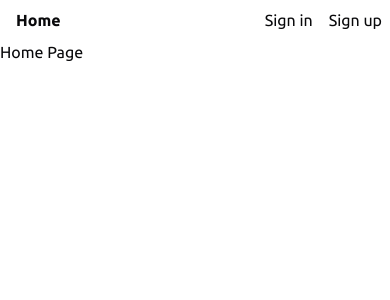
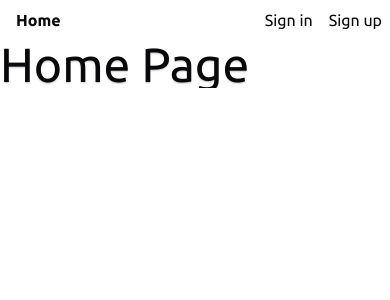
Before and after one commit to chuva-io/chuva-io.github.io, a React (Vite) app: page / in a window 390 px wide. Shown: the top 300 px of the page. Built offline with nearby package versions, Linux system fonts and the light colour scheme; no server answers.

Commit message:
Add CSS defaults

```diff
--- a/src/styles.css
+++ b/src/styles.css
@@ -4,11 +4,27 @@
 @plugin "tailwindcss-animate";
 @config "../tailwind.config.js";
 
+/* Hide scrollbar */
+::-webkit-scrollbar {
+  display: none;
+}
+
+html {
+  width: 100vw;
+  max-width: 100vw;
+  overflow-x: hidden;
+}
+
 body {
   @apply m-0;
   @apply font-sans;
   -webkit-font-smoothing: antialiased;
   -moz-osx-font-smoothing: grayscale;
+  width: 100vw;
+  max-width: 100vw;
+  overflow-x: hidden;
+  -ms-overflow-style: none;  /* Hide scrollbar in IE and Edge */
+  scrollbar-width: none;     /* Hide scrollbar in Firefox */
 }
 
 code {
@@ -17,6 +33,17 @@ code {
 }
 
 :root {
+  --chuva-orange: oklch(0.784 0.181 66.13);
+  --chuva-yellow: oklch(0.889 0.13 99.36);
+  --chuva-black: oklch(0.212 0.045 264.36);
+  --chuva-white: oklch(0.98 0.001 270);
+  --chuva-grey1: oklch(0.726 0.045 259.6);
+  --chuva-grey2: oklch(0.669 0.037 259.6);
+  --chuva-grey3: oklch(0.355 0.045 259.6);
+  --chuva-blue: oklch(0.784 0.172 235.6);
+  --chuva-green: oklch(0.784 0.172 142.8);
+  --chuva-red: oklch(0.588 0.19 29.6);
+
   --background: oklch(1 0 0);
   --foreground: oklch(0.141 0.005 285.823);
   --card: oklch(1 0 0);
@@ -90,6 +117,17 @@ code {
 }
 
 @theme inline {
+  --color-chuva-orange: var(--chuva-orange);
+  --color-chuva-yellow: var(--chuva-yellow);
+  --color-chuva-black: var(--chuva-black);
+  --color-chuva-white: var(--chuva-white);
+  --color-chuva-grey1: var(--chuva-grey1);
+  --color-chuva-grey2: var(--chuva-grey2);
+  --color-chuva-grey3: var(--chuva-grey3);
+  --color-chuva-blue: var(--chuva-blue);
+  --color-chuva-green: var(--chuva-green);
+  --color-chuva-red: var(--chuva-red);
+
   --color-background: var(--background);
   --color-foreground: var(--foreground);
   --color-card: var(--card);
@@ -135,4 +173,65 @@ code {
   body {
     @apply bg-background text-foreground;
   }
+  .glass {
+    @apply px-8 py-6 rounded-lg shadow-xl bg-chuva-white/8 shadow-chuva-black/40;
+  }
+  .glass:hover {
+    @apply transition-all shadow-md;
+  }
+  h1 {
+    @apply text-5xl sm:text-7xl lg:text-8xl text-shadow-sm;
+  }
+  h2 {
+    @apply text-4xl sm:text-6xl lg:text-7xl text-shadow-sm;
+  }
+  p {
+    @apply max-w-3xl mx-auto text-xl sm:text-2xl text-shadow-sm;
+  }
 }
+
+/* Background Gradient Animation */
+@theme inline {
+  --animate-first: moveVertical 30s ease infinite;
+  --animate-second: moveInCircle 20s reverse infinite;
+  --animate-third: moveInCircle 40s linear infinite;
+  --animate-fourth: moveHorizontal 40s ease infinite;
+  --animate-fifth: moveInCircle 20s ease infinite;
+}
+
+@keyframes moveHorizontal {
+  0% {
+    transform: translateX(-50%) translateY(-10%);
+  }
+  50% {
+    transform: translateX(50%) translateY(10%);
+  }
+  100% {
+    transform: translateX(-50%) translateY(-10%);
+  }
+}
+
+@keyframes moveInCircle {
+  0% {
+    transform: rotate(0deg);
+  }
+  50% {
+    transform: rotate(180deg);
+  }
+  100% {
+    transform: rotate(360deg);
+  }
+}
+
+@keyframes moveVertical {
+  0% {
+    transform: translateY(-50%);
+  }
+  50% {
+    transform: translateY(50%);
+  }
+  100% {
+    transform: translateY(-50%);
+  }
+}
+/* End Background Gradient Animation */
```
